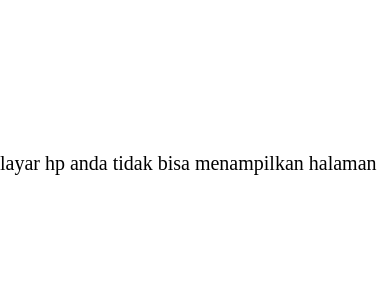
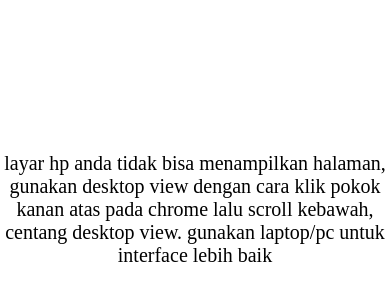
Before and after one commit to Eka523/MyWorks, a plain HTML site: page index.html in a window 390 px wide. Shown: the part 260-560 px from the top of the page. Drawn offline with nearby package versions, Linux system fonts and the light colour scheme; a web font is replaced by a local one.

Commit message:
Update index.html

```diff
--- a/index.html
+++ b/index.html
@@ -278,7 +278,7 @@
 	  			display: none;
 	  		}
 	  		body:after{
-	  			content: 'layar hp anda tidak bisa menampilkan halaman';
+	  			content: 'layar hp anda tidak bisa menampilkan halaman, gunakan desktop view dengan cara klik pokok kanan atas pada chrome lalu scroll kebawah, centang desktop view. gunakan laptop/pc untuk interface lebih baik';
 	  			text-align: center;
 	  			position: absolute;
 	  			height: 100vh;
```
